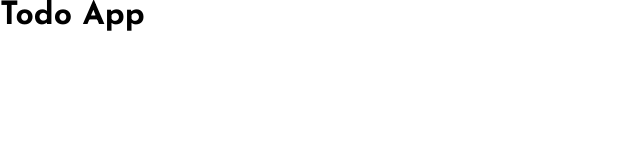
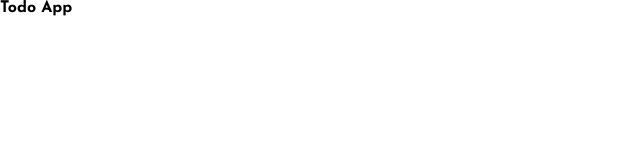
Before and after one commit to dev-fa/todo-app, a plain HTML site: page index.html in a window 1280 px wide. Shown: the whole page, without its empty margins (0-640 px from the left). Drawn offline with Linux system fonts and the light colour scheme.

Commit message:
Update boilerplate

```diff
--- a/style.css
+++ b/style.css
@@ -1 +1 @@
-html{box-sizing:border-box;font-size:100%}*,*::before,*::after{box-sizing:inherit;margin:0;padding:0}body{font-family:"Josefin Sans",sans-serif}button{font-family:inherit;border:none}.sr-only{border:0;clip:rect(0 0 0 0);height:1px;margin:-1px;overflow:hidden;padding:0;position:absolute;width:1px}.no-hover{pointer-events:none}/*# sourceMappingURL=style.css.map */
+:root{--font-primary: "Josefin Sans", sans-serif}*,*::before,*::after{border:0;box-sizing:border-box;font-size:100%;margin:0;padding:0}body{font-family:var(--font-primary);max-height:100%;min-height:100svh;min-height:100vh}ul[role=list],ol[role=list]{list-style:none}a:not([class]){-webkit-text-decoration-skip:ink;text-decoration-skip-ink:auto}img,picture,svg,video{display:block;max-width:100%}input,textarea,button,select{font-family:inherit}button{outline-color:rgba(0,0,0,0)}.sr-only{border:0;clip:rect(0 0 0 0);height:1px;margin:-1px;overflow:hidden;padding:0;position:absolute;width:1px}.no-hover{pointer-events:none}/*# sourceMappingURL=style.css.map */
```
Also changed, not shown: 1 other file.
